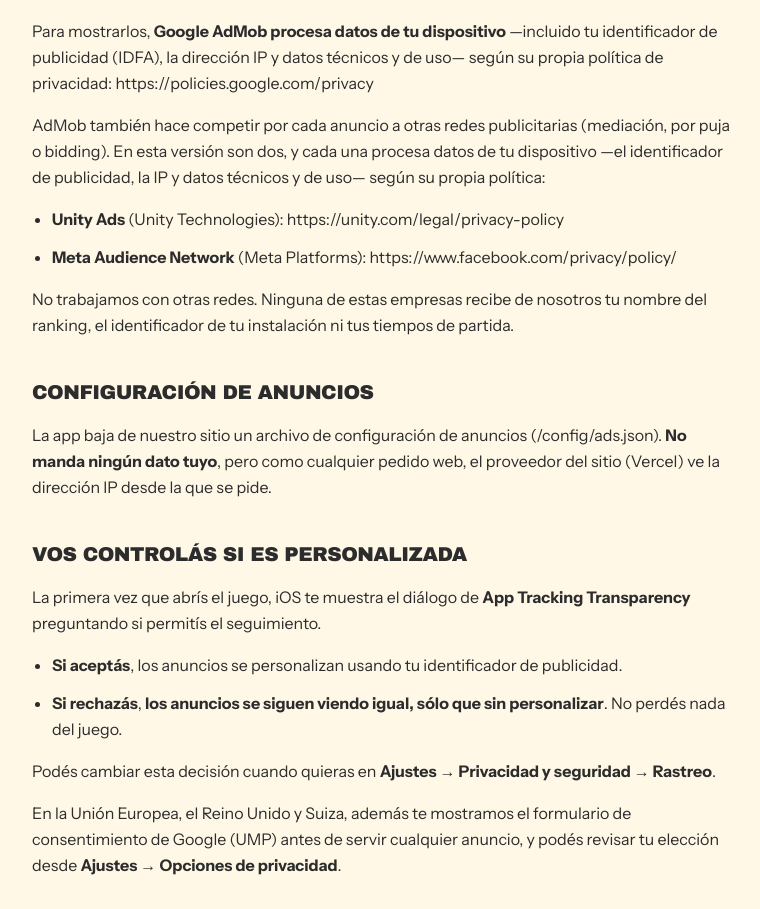
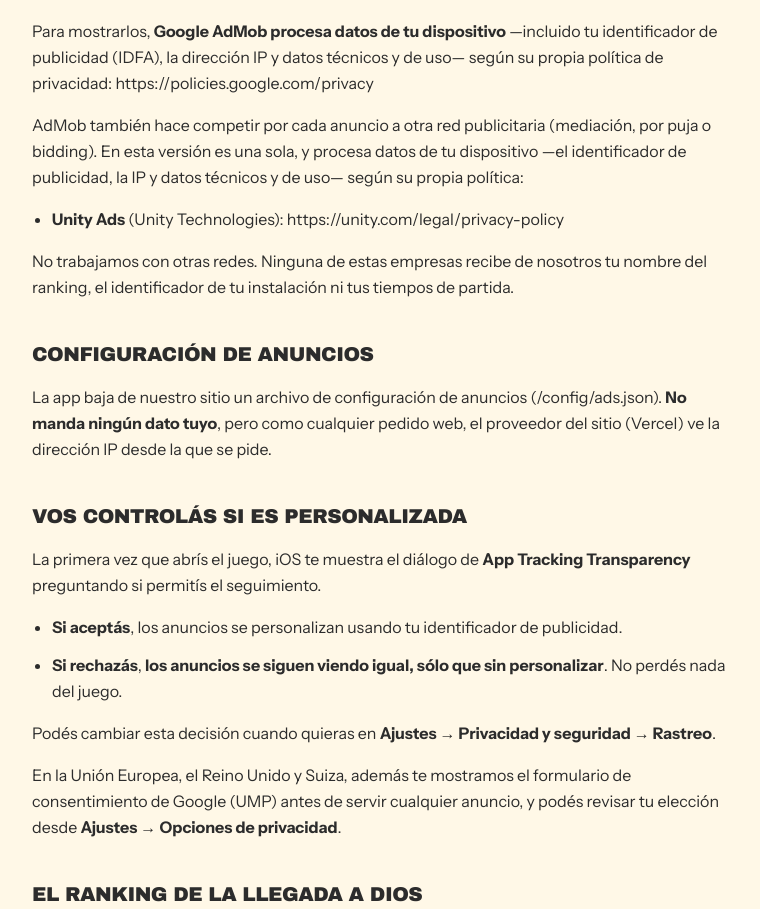
Before and after one commit to manuader/adergames-site, a Next.js app: page /es/privacy in a window 1280 px wide. Shown: the part 1050-1959 px from the top of the page, without its empty margins (388-1148 px from the left). Built offline with nearby package versions, Linux system fonts and the light colour scheme.

Commit message:
fix(fisu): la política de privacidad sin Meta Audience Network — la 2.0 media sólo con Unity Ads

```diff
--- a/content/legal.ts
+++ b/content/legal.ts
@@ -27,10 +27,9 @@
     ]},
     { id: "quienes-procesan", title: "Quiénes procesan tus datos por los anuncios", blocks: [
       { p: "Para mostrarlos, **Google AdMob procesa datos de tu dispositivo** —incluido tu identificador de publicidad (IDFA), la dirección IP y datos técnicos y de uso— según su propia política de privacidad: https://policies.google.com/privacy" },
-      { p: "AdMob también hace competir por cada anuncio a otras redes publicitarias (mediación, por puja o bidding). En esta versión son dos, y cada una procesa datos de tu dispositivo —el identificador de publicidad, la IP y datos técnicos y de uso— según su propia política:" },
+      { p: "AdMob también hace competir por cada anuncio a otra red publicitaria (mediación, por puja o bidding). En esta versión es una sola, y procesa datos de tu dispositivo —el identificador de publicidad, la IP y datos técnicos y de uso— según su propia política:" },
       { list: [
         "**Unity Ads** (Unity Technologies): https://unity.com/legal/privacy-policy",
-        "**Meta Audience Network** (Meta Platforms): https://www.facebook.com/privacy/policy/",
       ]},
       { p: "No trabajamos con otras redes. Ninguna de estas empresas recibe de nosotros tu nombre del ranking, el identificador de tu instalación ni tus tiempos de partida." },
     ]},
@@ -106,10 +105,9 @@
     ]},
     { id: "who-processes", title: "Who processes your data for ads", blocks: [
       { p: "To serve them, **Google AdMob processes device data** — including your advertising identifier (IDFA), IP address and technical/usage data — under its own privacy policy: https://policies.google.com/privacy" },
-      { p: "AdMob also has other ad networks bid for each ad (mediation). In this version there are two, and each processes the same kind of device data — advertising identifier, IP address and technical/usage data — under its own policy:" },
+      { p: "AdMob also has another ad network bid for each ad (mediation). In this version there is only one, and it processes the same kind of device data — advertising identifier, IP address and technical/usage data — under its own policy:" },
       { list: [
         "**Unity Ads** (Unity Technologies): https://unity.com/legal/privacy-policy",
-        "**Meta Audience Network** (Meta Platforms): https://www.facebook.com/privacy/policy/",
       ]},
       { p: "We work with no other networks, and none of these companies receives your leaderboard name, install identifier or run times from us." },
     ]},
```
